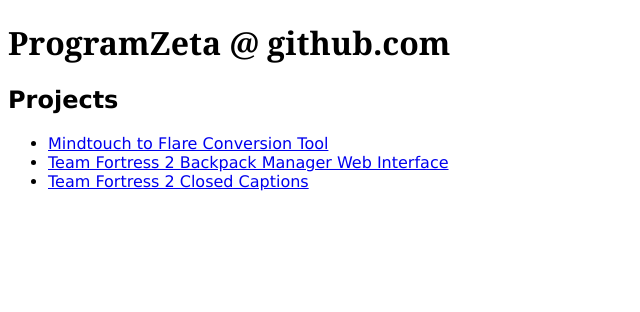
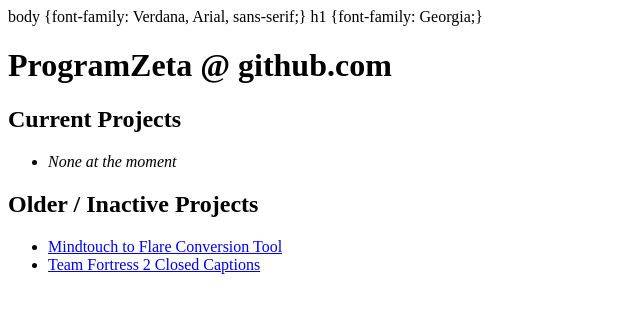
Before and after one commit to QyenidQuartz/programzeta.github.io, a plain HTML site: page index.html in a window 1280 px wide. Shown: the whole page, without its empty margins (0-640 px from the left). Drawn offline with Linux system fonts and the light colour scheme.

Commit message:
Update index.html

```diff
--- a/index.html
+++ b/index.html
@@ -2,15 +2,21 @@
 <html>
 <head>
 <title>ProgramZeta @ github.com</title>
-<link rel="stylesheet" type="text/css" href="styles.css" />
+<styles>
+  body {font-family: Verdana, Arial, sans-serif;}
+  h1 {font-family: Georgia;}
+</styles>
 </head>
 <body>
-<h1>ProgramZeta @ github.com</h1>
-<h2>Projects</h2>
-<ul>
-<li><a href="/Mindtouch-to-Flare-Conversion-Tool">Mindtouch to Flare Conversion Tool</a></li>
-<li><a href="/Team-Fortress-2-Backpack-Manager-Web-Interface">Team Fortress 2 Backpack Manager Web Interface</a></li>
-<li><a href="/Team-Fortress-2-Closed-Captions">Team Fortress 2 Closed Captions</a></li>
-</ul>
+  <h1>ProgramZeta @ github.com</h1>
+  <h2>Current Projects</h2>
+  <ul>
+    <li><em>None at the moment</em></li>
+  </ul>
+  <h2>Older / Inactive Projects</h2>
+  <ul>
+    <li><a href="https://github.com/ProgramZeta/Mindtouch-to-Flare-Conversion-Tool">Mindtouch to Flare Conversion Tool</a></li>
+    <li><a href="https://github.com/ProgramZeta/Team-Fortress-2-Closed-Captions">Team Fortress 2 Closed Captions</a></li>
+  </ul>
 </body>
 </html>
```
